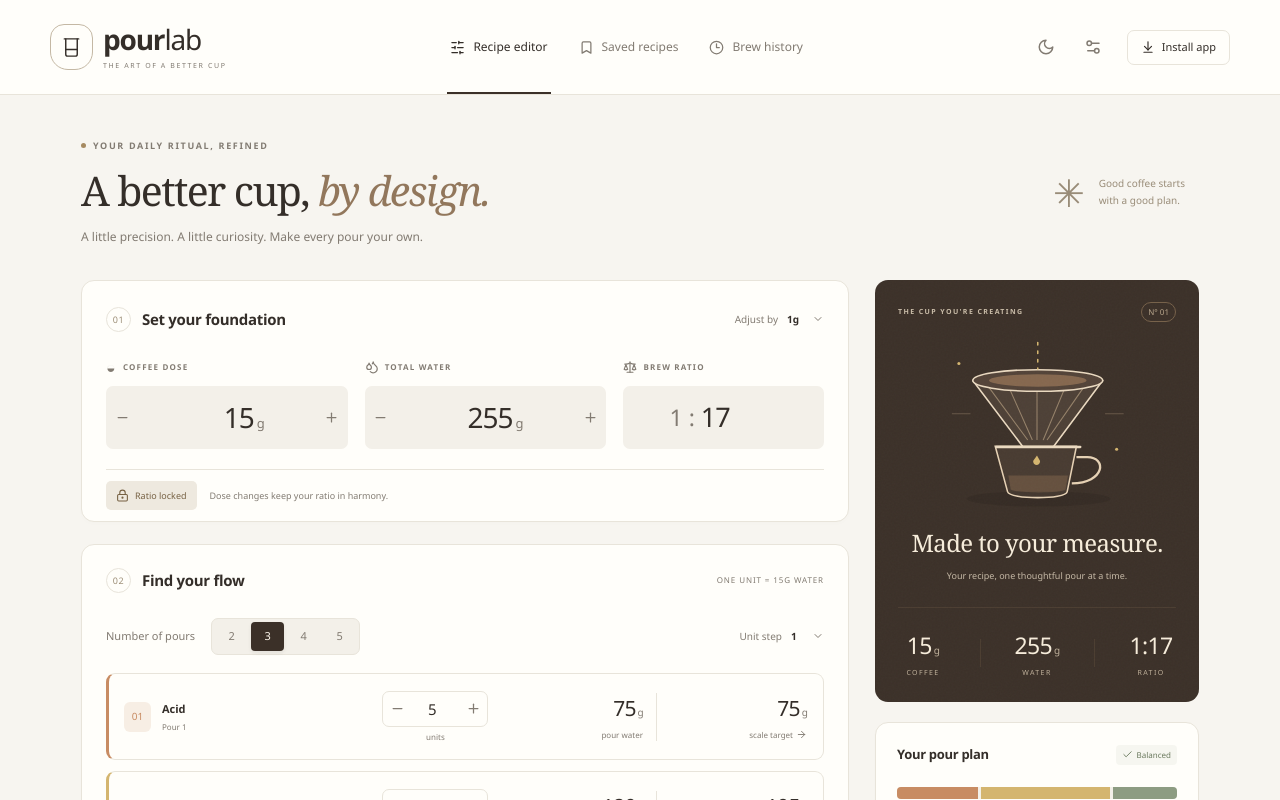
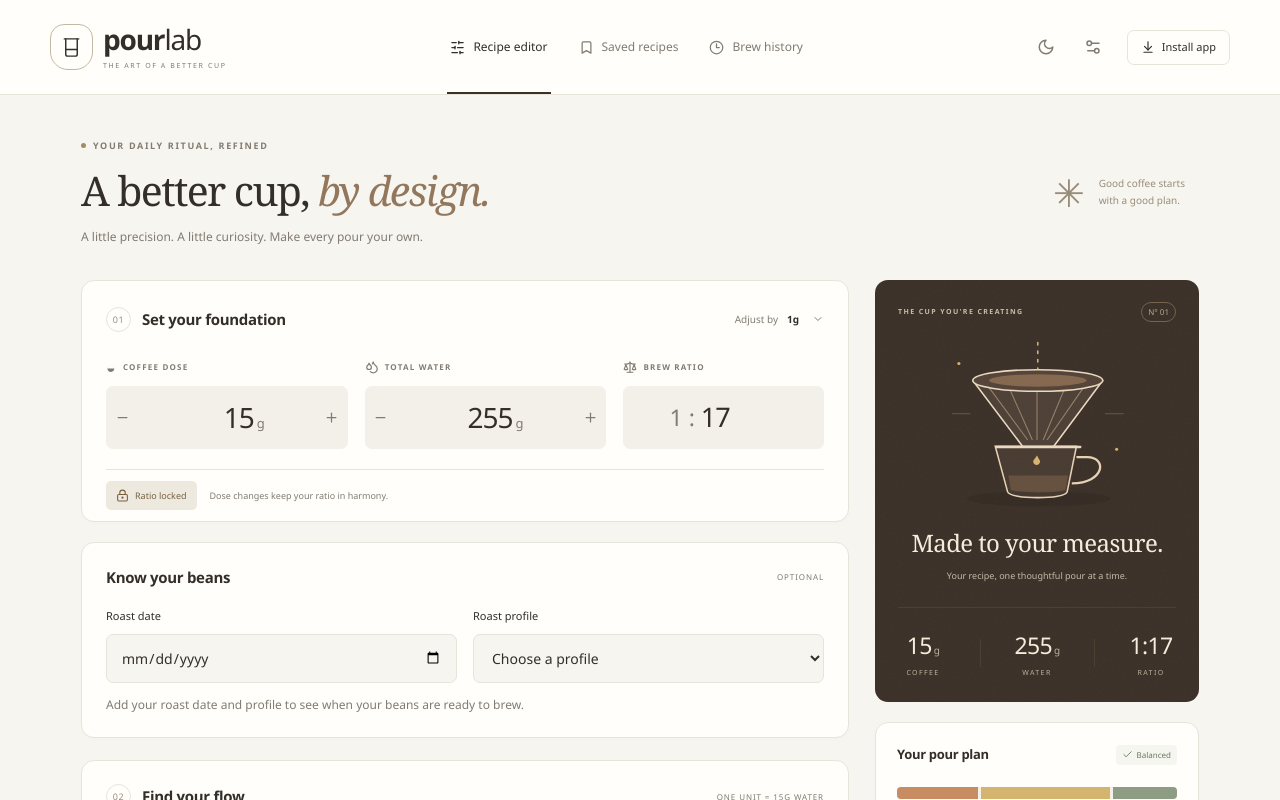
Before and after one commit to elhanannw/pour_over_tool, a React (Vite) app: page / in a window 1280 px wide. Shown: the top 800 px of the page. Built offline with nearby package versions, Linux system fonts and the light colour scheme.

Commit message:
Show optional roast inputs and accessible freshness statuses

```diff
--- a/src/components/Editor.tsx
+++ b/src/components/Editor.tsx
@@ -30,6 +30,7 @@ import type { Recipe } from '../lib/recipe'
 import { NumberControl, RatioInput, Toggle } from './Controls'
 import PourBar from './PourBar'
 import Dripper from './Dripper'
+import RoastFields from './RoastFields'
 
 export default function Editor({
   recipe,
@@ -155,6 +156,7 @@ export default function Editor({
               </span>
             </div>
           </section>
+          <RoastFields recipe={recipe} setRecipe={setRecipe} />
           <section className="panel pour-section">
             <div className="section-heading">
               <div className="section-title">
--- a/src/components/Library.tsx
+++ b/src/components/Library.tsx
@@ -16,6 +16,8 @@ import { fmt, totalUnits } from '../lib/recipe'
 import type { Recipe } from '../lib/recipe'
 import { formatTime } from '../lib/timer'
 import PourBar from './PourBar'
+import RoastSummary from './RoastSummary'
+import { useLocalDate } from '../lib/useLocalDate'
 
 export default function Library({
   library,
@@ -37,6 +39,7 @@ export default function Library({
   onNew: () => void
 }) {
   const input = useRef<HTMLInputElement>(null)
+  const today = useLocalDate()
   const exportData = () => {
     const url = URL.createObjectURL(new Blob([exportBackup(library)], { type: 'application/json' }))
     const link = document.createElement('a')
@@ -145,6 +148,7 @@ export default function Library({
                 {fmt(entry.recipe.coffee)}g coffee <span>·</span> {fmt(entry.recipe.water)}g water{' '}
                 <span>·</span> 1:{fmt(totalUnits(entry.recipe), 2)}
               </p>
+              <RoastSummary recipe={entry.recipe} today={today} />
               <PourBar recipe={entry.recipe} legend={false} />
               <div className="library-card-bottom">
                 <small>
@@ -203,6 +207,7 @@ export default function Library({
                 {fmt(entry.recipe.coffee)}g coffee · {fmt(entry.recipe.water)}g water · 1:
                 {fmt(totalUnits(entry.recipe), 2)} · {entry.recipe.units.length} pours
               </p>
+              <RoastSummary recipe={entry.recipe} today={today} />
               <PourBar recipe={entry.recipe} />
               <p className="history-notes">{entry.notes || 'No tasting notes for this brew.'}</p>
               <div className="history-bottom">
--- /dev/null
+++ b/src/components/RoastFields.tsx
@@ -0,0 +1,89 @@
+import { useState } from 'react'
+import type { Recipe } from '../lib/recipe'
+import { isRoastDate, isRoastProfile, ROAST_PROFILES } from '../lib/roast'
+import { useLocalDate } from '../lib/useLocalDate'
+import RoastSummary from './RoastSummary'
+
+export default function RoastFields({
+  recipe,
+  setRecipe,
+}: {
+  recipe: Recipe
+  setRecipe: (recipe: Recipe) => void
+}) {
+  const today = useLocalDate()
+  const [error, setError] = useState('')
+  return (
+    <section className="panel roast-section" aria-labelledby="roast-heading">
+      <div className="section-heading">
+        <h2 id="roast-heading">Know your beans</h2>
+        <span className="section-hint">OPTIONAL</span>
+      </div>
+      <div className="roast-fields">
+        <div>
+          <label className="input-label" htmlFor="roast-date">
+            Roast date
+          </label>
+          <input
+            id="roast-date"
+            className="text-input"
+            type="date"
+            min="0001-01-01"
+            max={today}
+            value={recipe.roastDate ?? ''}
+            aria-invalid={Boolean(error)}
+            aria-describedby={error ? 'roast-date-error' : undefined}
+            onChange={(event) => {
+              const value = event.target.value
+              if (value && !isRoastDate(value, today)) {
+                setError('Choose a valid roast date on or before today.')
+                return
+              }
+              setError('')
+              const next = { ...recipe }
+              if (value) next.roastDate = value
+              else delete next.roastDate
+              setRecipe(next)
+            }}
+          />
+          {error && (
+            <p className="roast-error" id="roast-date-error" role="alert">
+              {error}
+            </p>
+          )}
+        </div>
+        <div>
+          <label className="input-label" htmlFor="roast-profile">
+            Roast profile
+          </label>
+          <select
+            id="roast-profile"
+            className="text-input"
+            value={recipe.roastProfile ?? ''}
+            onChange={(event) => {
+              const value = event.target.value
+              if (value && !isRoastProfile(value)) return
+              const next = { ...recipe }
+              if (isRoastProfile(value)) next.roastProfile = value
+              else delete next.roastProfile
+              setRecipe(next)
+            }}
+          >
+            <option value="">Choose a profile</option>
+            {ROAST_PROFILES.map((profile) => (
+              <option key={profile.id} value={profile.id}>
+                {profile.label} · {profile.restDays}-day rest
+              </option>
+            ))}
+          </select>
+        </div>
+      </div>
+      {!recipe.roastDate && !recipe.roastProfile && (
+        <p className="roast-help">
+          Add your roast date and profile to see when your beans are ready to brew.
+        </p>
+      )}
+      <RoastSummary recipe={recipe} today={today} />
+    </section>
+  )
+}
--- /dev/null
+++ b/src/components/RoastSummary.tsx
@@ -0,0 +1,67 @@
+import type { Recipe } from '../lib/recipe'
+import { ROAST_PROFILES, roastWindow } from '../lib/roast'
+
+const formatDate = (date: string) =>
+  new Date(`${date}T00:00:00Z`).toLocaleDateString(undefined, {
+    year: 'numeric',
+    month: 'short',
+    day: 'numeric',
+    timeZone: 'UTC',
+  })
+
+export default function RoastSummary({ recipe, today }: { recipe: Recipe; today: string }) {
+  if (!recipe.roastDate && !recipe.roastProfile) return null
+  const profile = ROAST_PROFILES.find((item) => item.id === recipe.roastProfile)
+  const window =
+    recipe.roastDate && recipe.roastProfile
+      ? roastWindow(recipe.roastDate, recipe.roastProfile, today)
+      : null
+  const label =
+    window?.state === 'resting'
+      ? 'Resting'
+      : window?.state === 'optimal'
+        ? 'Optimal brew window'
+        : window?.state === 'yellow'
+          ? 'Two months since roast'
+          : 'Three months or more since roast'
+  return (
+    <div className="roast-summary">
+      <p className="roast-metadata">
+        {profile && <span>{profile.label} roast</span>}
+        {recipe.roastDate && (
+          <span>
+            Roasted <time dateTime={recipe.roastDate}>{formatDate(recipe.roastDate)}</time>
+          </span>
+        )}
+      </p>
+      {window ? (
+        <div className={`roast-status roast-status--${window.state}`}>
+          <strong>
+            <span className="roast-status-dot" aria-hidden="true" />
+            {label}
+          </strong>
+          <span>
+            {window.ageDays} {window.ageDays === 1 ? 'day' : 'days'} since roast
+          </span>
+          <p>
+            {window.state === 'resting'
+              ? `Ready from ${formatDate(window.restUntil)} · ${window.restDays}-day rest.`
+              : window.state === 'optimal'
+                ? `Recommended rest complete · turns yellow on ${formatDate(window.yellowFrom)}.`
+                : window.state === 'yellow'
+                  ? `Turns red on ${formatDate(window.redFrom)}.`
+                  : 'Past the three-month freshness marker.'}
+          </p>
+        </div>
+      ) : (
+        <p className="roast-help">
+          {!recipe.roastDate
+            ? 'Add a roast date to see the brew window.'
+            : !profile
+              ? 'Choose a roast profile to see the brew window.'
+              : 'The roast date is ahead of your current local date.'}
+        </p>
+      )}
+    </div>
+  )
+}
--- /dev/null
+++ b/src/lib/useLocalDate.ts
@@ -0,0 +1,26 @@
+import { useEffect, useState } from 'react'
+import { localDate } from './roast'
+
+export function useLocalDate() {
+  const [today, setToday] = useState(() => localDate())
+  useEffect(() => {
+    let timer: ReturnType<typeof setTimeout>
+    const refresh = () => {
+      clearTimeout(timer)
+      const now = new Date()
+      setToday(localDate(now))
+      const midnight = new Date(now)
+      midnight.setHours(24, 0, 0, 0)
+      timer = setTimeout(refresh, midnight.getTime() - now.getTime() + 1)
+    }
+    refresh()
+    window.addEventListener('focus', refresh)
+    document.addEventListener('visibilitychange', refresh)
+    return () => {
+      clearTimeout(timer)
+      window.removeEventListener('focus', refresh)
+      document.removeEventListener('visibilitychange', refresh)
+    }
+  }, [])
+  return today
+}
--- a/src/styles.css
+++ b/src/styles.css
@@ -286,6 +286,117 @@ h1 em {
 .recipe-basics {
   padding: 23px 24px 0;
 }
+.roast-section {
+  margin-top: 20px;
+  padding: 23px 24px;
+}
+.roast-fields {
+  display: grid;
+  grid-template-columns: minmax(0, 1fr) minmax(0, 1fr);
+  gap: 16px;
+  margin-top: 20px;
+}
+.roast-fields > div,
+.roast-fields input,
+.roast-fields select {
+  min-width: 0;
+}
+.roast-summary {
+  margin: 14px 0;
+}
+.roast-section .roast-summary {
+  margin-bottom: 0;
+}
+.roast-metadata {
+  display: flex;
+  flex-wrap: wrap;
+  gap: 5px 16px;
+  color: var(--muted);
+  font-size: 11px;
+  line-height: 1.6;
+}
+.roast-help,
+.roast-error {
+  margin-top: 12px;
+  font-size: 12px;
+  line-height: 1.6;
+}
+.roast-help {
+  color: var(--muted);
+}
+.roast-error {
+  color: #a53d35;
+}
+.roast-status {
+  display: grid;
+  grid-template-columns: minmax(0, 1fr) auto;
+  gap: 8px 12px;
+  margin-top: 10px;
+  padding: 13px 14px;
+  border-radius: 7px;
+  border-left: 3px solid currentColor;
+  font-size: 11px;
+  line-height: 1.5;
+}
+.roast-status strong {
+  display: flex;
+  align-items: center;
+  gap: 7px;
+}
+.roast-status-dot {
+  width: 7px;
+  height: 7px;
+  flex-shrink: 0;
+  border-radius: 50%;
+  background: currentColor;
+}
+.roast-status p {
+  grid-column: 1 / -1;
+}
+.roast-status--resting {
+  background: #edf0f2;
+  color: #565b60;
+}
+.roast-status--optimal {
+  background: #e9f2e8;
+  color: #255237;
+}
+.roast-status--yellow {
+  background: #fff4d2;
+  color: #6f4e0e;
+}
+.roast-status--red {
+  background: #fbe9e7;
+  color: #8b302d;
+}
+:root[data-theme='dark'] .roast-status--resting {
+  background: #34383c;
+  color: #c3c6c9;
+}
+:root[data-theme='dark'] .roast-status--optimal {
+  background: #25382c;
+  color: #bbd9c0;
+}
+:root[data-theme='dark'] .roast-status--yellow {
+  background: #3f3520;
+  color: #ecd294;
+}
+:root[data-theme='dark'] .roast-status--red {
+  background: #442b2b;
+  color: #efb5ae;
+}
+:root[data-theme='dark'] .roast-error {
+  color: #efb5ae;
+}
+@media (max-width: 480px) {
+  .roast-section {
+    padding: 20px 18px;
+  }
+  .roast-fields,
+  .roast-status {
+    grid-template-columns: minmax(0, 1fr);
+  }
+}
 .section-heading,
 .section-title {
   display: flex;
```
Also changed, not shown: 1 other file (tests, documents, lock files or other folders).
